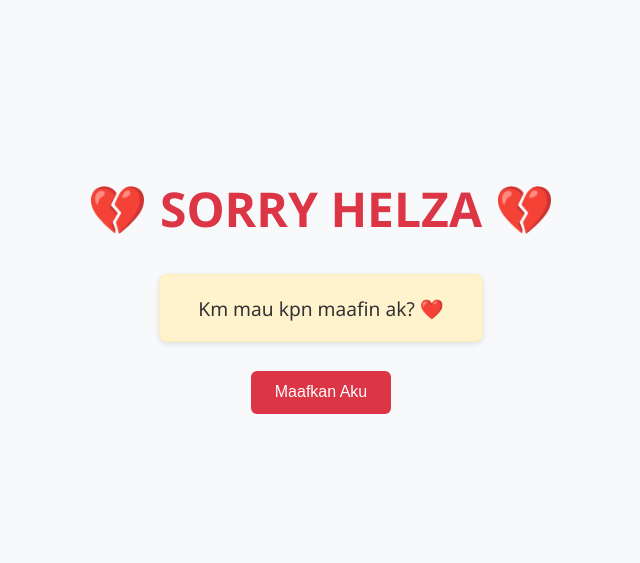
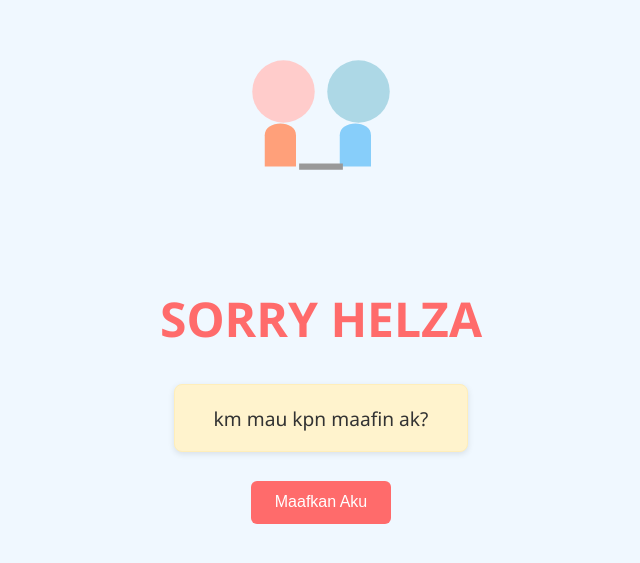
Before and after one commit to dinirnvx/sorry, a plain HTML site: page index.html in a window 1280 px wide. Shown: the part 121-684 px from the top of the page, without its empty margins (319-959 px from the left). Drawn offline with Linux system fonts and the light colour scheme; grey boxes are pictures that could not be loaded.

Commit message:
index.html

```diff
--- a/index.html
+++ b/index.html
@@ -5,13 +5,14 @@
     <title>Permintaan Maaf</title>
     <style>
         body {
-            background-color: #f8f9fa;
+            background-color: #f0f8ff;
             font-family: 'Segoe UI', Tahoma, Geneva, Verdana, sans-serif;
             color: #333;
             display: flex;
             flex-direction: column;
             align-items: center;
             justify-content: center;
+            text-align: center;
             height: 100vh;
             margin: 0;
             animation: fadeIn 2s ease;
@@ -23,7 +24,7 @@
         }
 
         h1 {
-            color: #dc3545;
+            color: #ff6b6b;
             font-size: 3em;
             margin-bottom: 0.3em;
         }
@@ -39,7 +40,7 @@
         }
 
         button {
-            background-color: #dc3545;
+            background-color: #ff6b6b;
             color: white;
             border: none;
             padding: 0.8em 1.5em;
@@ -50,23 +51,38 @@
         }
 
         button:hover {
-            background-color: #c82333;
+            background-color: #e64949;
         }
 
-        /* Menyembunyikan iframe */
-        .hidden-iframe {
-            width: 0;
-            height: 0;
-            border: none;
+        .friendship-animation {
+            width: 200px;
+            height: 200px;
+            margin-bottom: 20px;
+        }
+
+        /* Optional: Animate SVG path */
+        .shake {
+            animation: shake 1s infinite alternate ease-in-out;
+        }
+
+        @keyframes shake {
+            0% { transform: translateY(0); }
+            100% { transform: translateY(-5px); }
         }
     </style>
 </head>
 <body>
-    <h1>💔 SORRY HELZA 💔</h1>
-    <p>Km mau kpn maafin ak? ❤️</p>
-    <button onclick="alert('Terima kasih sudah memaafkan 😊')">Maafkan Aku</button>
+    <!-- SVG ilustrasi persahabatan -->
+    <svg class="friendship-animation shake" xmlns="http://www.w3.org/2000/svg" viewBox="0 0 64 64" fill="none">
+        <circle cx="20" cy="20" r="10" fill="#ffcccb"/>
+        <circle cx="44" cy="20" r="10" fill="#add8e6"/>
+        <path d="M14 34c0-5 10-5 10 0v10h-10v-10z" fill="#ffa07a"/>
+        <path d="M38 34c0-5 10-5 10 0v10h-10v-10z" fill="#87cefa"/>
+        <line x1="25" y1="44" x2="39" y2="44" stroke="#999" stroke-width="2" />
+    </svg>
 
-    <!-- Menyematkan video YouTube -->
-    <iframe class="hidden-iframe" src="https://www.youtube.com/embed/6TBhFfda0dM?autoplay=1&loop=1&playlist=6TBhFfda0dM" allow="autoplay; encrypted-media" allowfullscreen></iframe>
+    <h1>SORRY HELZA</h1>
+    <p>km mau kpn maafin ak?</p>
+    <button onclick="alert('ok')">Maafkan Aku</button>
 </body>
 </html>
```
